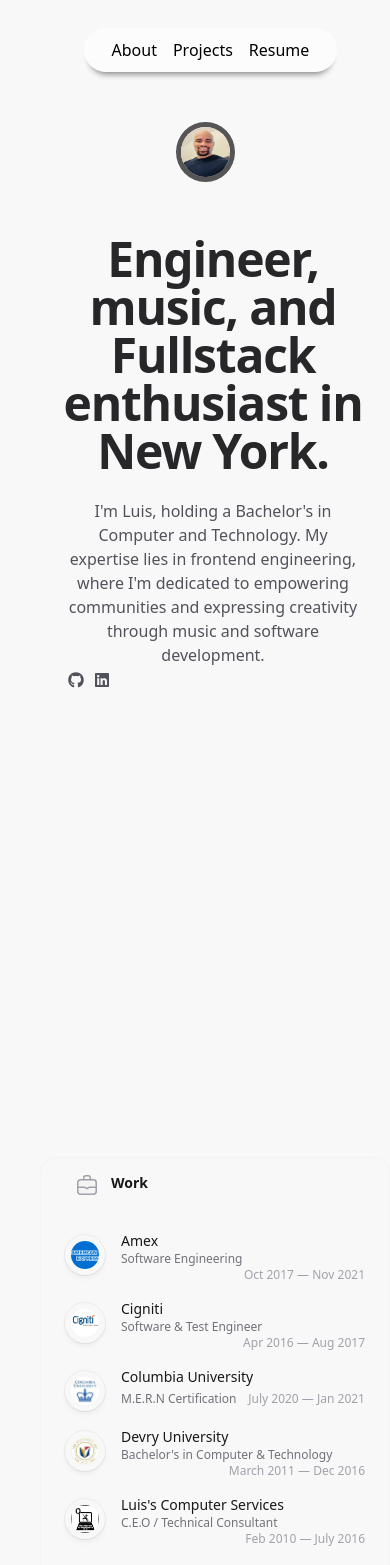
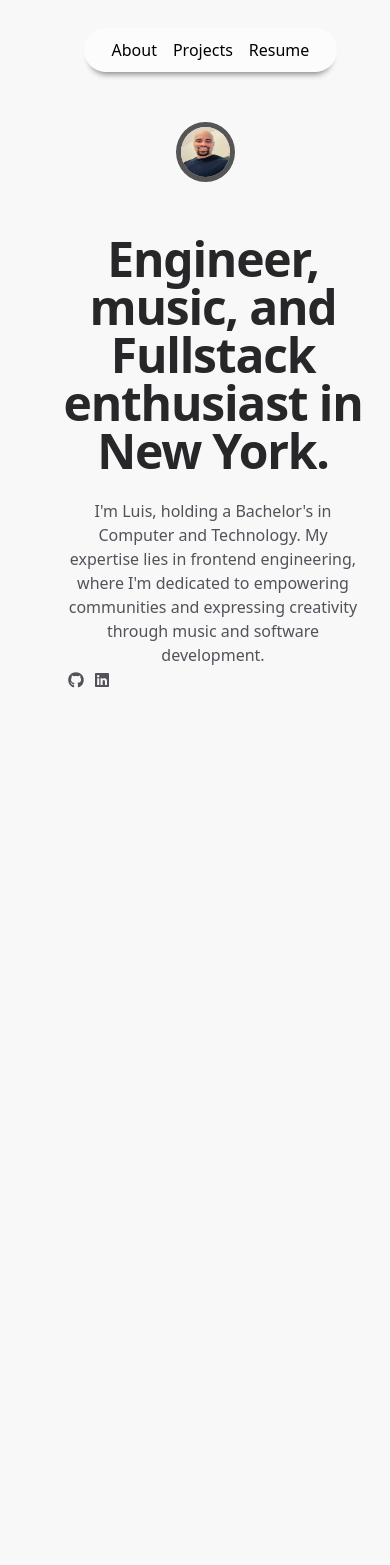
Before and after one commit to Luisfeliz3/new_portfolio, a React (Create React App) app: page / in a window 390 px wide. Shown: the top 1565 px of the page. Built offline with nearby package versions, Linux system fonts and the light colour scheme.

Commit message:
Mobile responsive fix v1.0.3

```diff
--- a/src/Pages/HomePage.jsx
+++ b/src/Pages/HomePage.jsx
@@ -9,7 +9,7 @@ const HomePage = () => {
     <div className="home-page-container">
         <Details/>
         {/* <HomeCardGroup/>   */}
-        <WorkCard/>
+        {/* <WorkCard/> */}
     </div>
   )
 }
```
